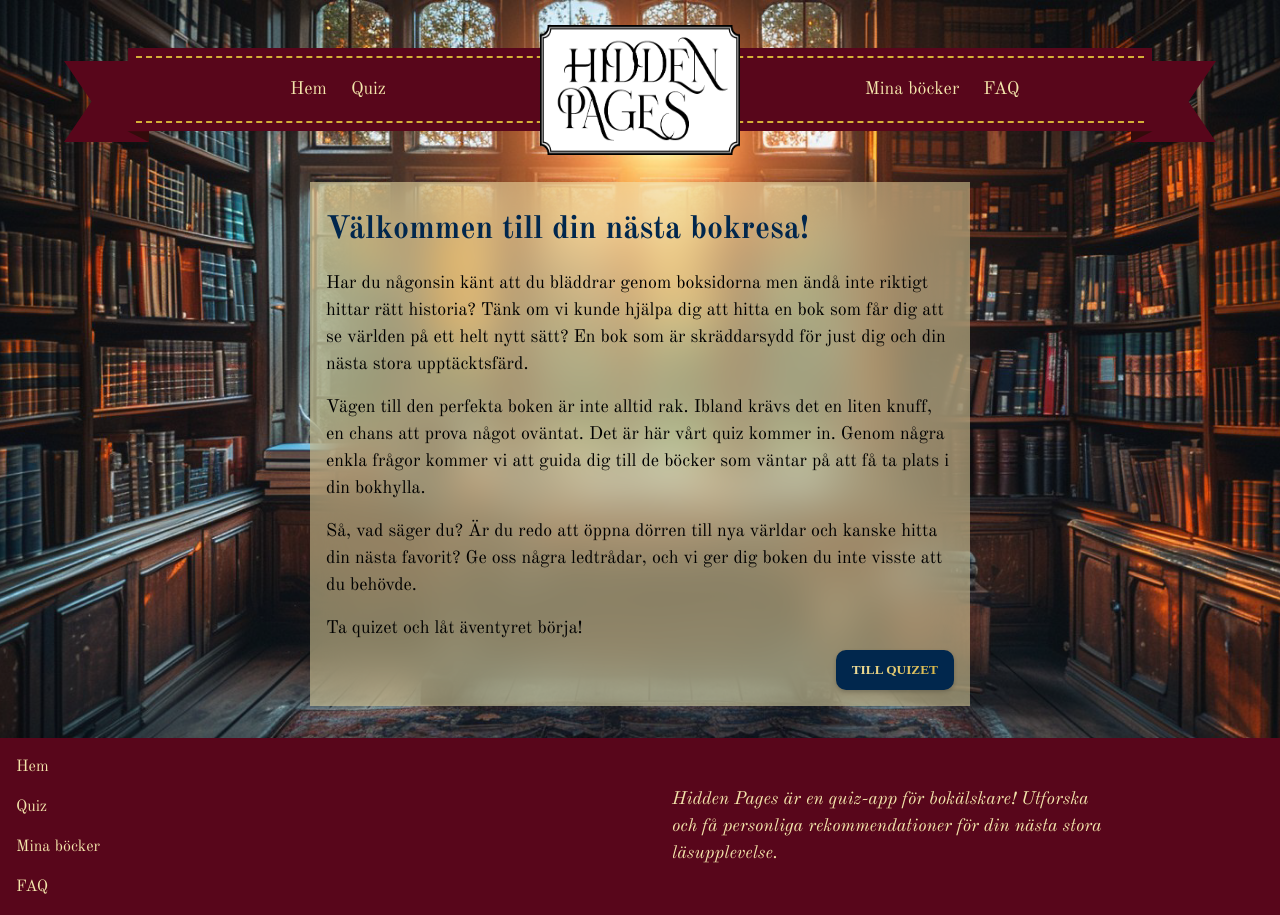
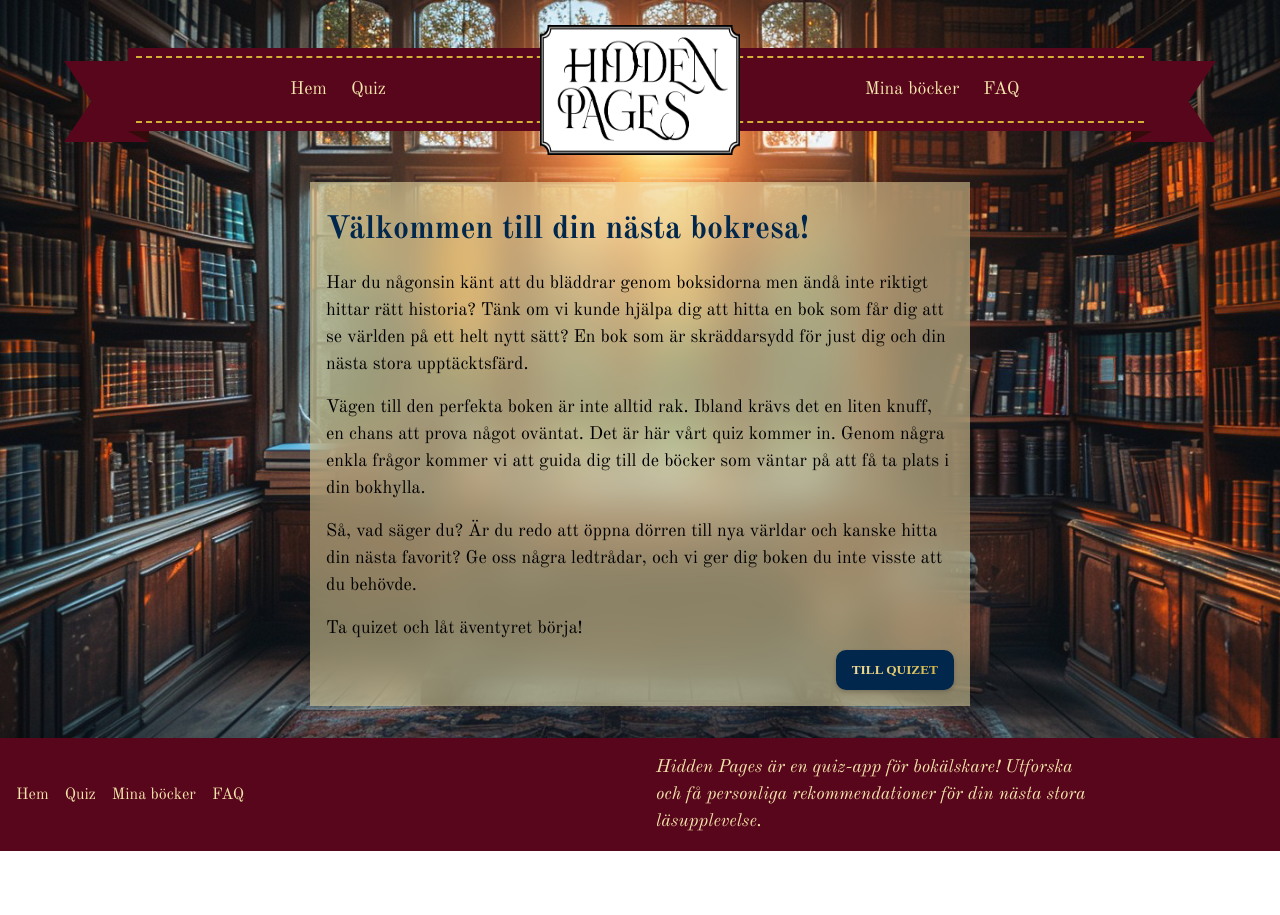
Before and after one commit to Annika-Nyholm/HiddenPages, a React (Vite) app in the folder client/: page / in a window 1280 px wide. After the commit the page ends 851 px from the top, so only its background shows below. Built offline with nearby package versions, Linux system fonts and the light colour scheme; no server answers.

Commit message:
📱 add other layout for short viewports

```diff
--- a/client/src/styles/components/footer.scss
+++ b/client/src/styles/components/footer.scss
@@ -35,6 +35,17 @@
 			max-width: 440px;
 		}
 	}
+	@media (max-height: 800px) {
+		padding-block: 0;
+		.footer-nav {
+			ul {
+				flex-direction: row;
+			}
+		}
+		.footer-info {
+			padding: 1rem;
+		}
+	}
 }
 @media (max-width: 768px) {
 	.footer-wrapper {
@@ -57,4 +68,14 @@
 			font-size: 1rem;
 		}
 	}
+	@media (max-height: 800px) {
+		.footer-wrapper {
+			.footer-nav {
+				padding-bottom: 1rem;
+			}
+			.footer-info {
+				display: none;
+			}
+		}
+	}
 }
```
